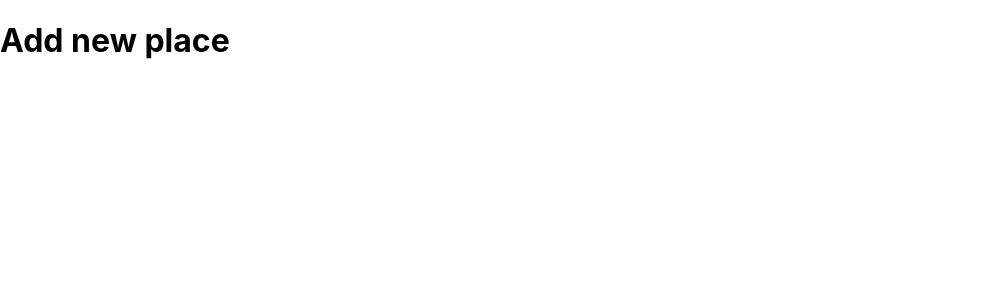
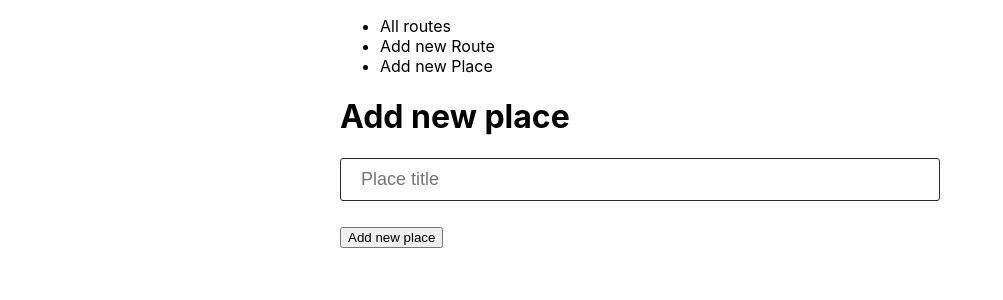
Before and after one commit to MaWr1k/react-traveller-app, a Next.js app: page /add-new-place in a window 1280 px wide. Shown: the top 300 px of the page, without its empty margins (0-1003 px from the left). Built offline with nearby package versions, Linux system fonts and the light colour scheme.

Commit message:
add custom hook useInput

```diff
--- /dev/null
+++ b/components/common/UI/Layout.js
@@ -0,0 +1,29 @@
+import React from 'react';
+import Link from 'next/link';
+
+const Layout = (props) => {
+  return (
+    <div>
+      <header>
+        <nav>
+          <ul>
+            <li>
+              <Link href="/">All routes</Link>
+            </li>
+            <li>
+              <Link href="/add-new-route">Add new Route</Link>
+            </li>
+            <li>
+              <Link href="/add-new-place">Add new Place</Link>
+            </li>
+          </ul>
+        </nav>
+      </header>
+      <main>
+        {props.children}
+      </main>
+    </div>
+  );
+};
+
+export default Layout;
--- /dev/null
+++ b/components/common/form/Input.js
@@ -0,0 +1,13 @@
+import React from 'react';
+import classes from './Input.module.css';
+
+const Input = ({name, value, placeholder, onChange, onBlur, inputClasses, errorText, hasErrors}) => {
+  return (
+    <label htmlFor="" className={`${inputClasses} ${classes.label}`}>
+      <input type="text" name={name} className={classes.input} defaultValue={value} placeholder={placeholder} onChange={onChange} onBlur={onBlur}/>
+      {hasErrors && <div className={classes['error-text']}>{errorText}</div>}
+    </label>
+  );
+};
+
+export default Input;
--- /dev/null
+++ b/components/common/form/Input.module.css
@@ -0,0 +1,25 @@
+.label{
+    padding-bottom: 25px;
+    width: 100%;
+    display: block;
+}
+.input{
+    border-radius: 3px;
+    border: 1px solid #2a2a2a;
+    background-color: transparent;
+    padding: 10px 20px;
+    font-size: 18px;
+    width: 100%;
+}
+.input:focus{
+
+}
+
+.invalid .input{
+    border-color: #ff6767;
+}
+
+.error-text{
+    padding-top: 10px;
+    color: #ff6767;
+}
--- /dev/null
+++ b/hooks/use-input.js
@@ -0,0 +1,27 @@
+import {useState} from 'react';
+
+const useInput = (validateFunc) => {
+  const [enteredValue, setEnteredValue] = useState('');
+  const [isTouched, setIsTouched] = useState(false);
+
+  const valueIsValid = validateFunc(enteredValue);
+  const hasErrors = !valueIsValid && isTouched;
+  const valueInputClasses = hasErrors ? 'invalid': 'is-valid';
+
+  const valueChangeHandler = (event) => {
+    setEnteredValue(event.target.value);
+  }
+  const inputBlurHandler = () => {
+    setIsTouched(true);
+  }
+
+  const reset = () => {
+    setIsTouched(false);
+    setEnteredValue('');
+  }
+
+  return {value: enteredValue, isValid: valueIsValid, hasErrors, valueInputClasses, valueChangeHandler, inputBlurHandler, reset};
+
+};
+
+export default useInput;
--- a/pages/_app.js
+++ b/pages/_app.js
@@ -1,7 +1,15 @@
-import '../styles/globals.css'
+import {Provider} from "react-redux";
+
+import '../styles/globals.css';
+import Layout from "../components/common/UI/Layout";
+import { store } from "../store/store";
 
 function MyApp({ Component, pageProps }) {
-  return <Component {...pageProps} />
+  return (<Provider store={store}>
+    <Layout>
+      <Component {...pageProps} />
+    </Layout>
+  </Provider>)
 }
 
 export default MyApp
--- a/pages/add-new-place.js
+++ b/pages/add-new-place.js
@@ -1,10 +1,32 @@
-import React from 'react';
+import React, {Fragment} from 'react';
+import Input from "../components/common/form/Input";
+import useInput from "../hooks/use-input";
 
 const AddNewPlace = () => {
+
+  const {
+    value: titleValue,
+    isValid: titleIsValid,
+    hasErrors: titleHasErrors,
+    valueInputClasses: titleInputClasses,
+    valueChangeHandler: titleChangeHandler,
+    inputBlurHandler: titleBlurHandler,
+    reset: titleReset
+  } = useInput(value=>value.length>3);
+
+  const formSubmitHandler = (e) => {
+    e.preventDefault();
+    console.log('send form');
+  }
   return (
-    <div>
+    <Fragment>
       <h1>Add new place</h1>
-    </div>
+      <form action="" onSubmit={formSubmitHandler}>
+        <Input name='title' placeholder='Place title' value={titleValue} onChange={titleChangeHandler} onBlur={titleBlurHandler} inputClasses={titleInputClasses} errorText='error text' hasErrors={titleHasErrors} />
+        <button>Add new place</button>
+      </form>
+
+    </Fragment>
   );
 };
 
--- a/pages/add-new-route.js
+++ b/pages/add-new-route.js
@@ -1,10 +1,10 @@
-import React from 'react';
+import React, {Fragment} from 'react';
 
 const AddNewRoute = () => {
   return (
-    <div>
+    <Fragment>
       <h1>Add new route</h1>
-    </div>
+    </Fragment>
   );
 };
 
--- /dev/null
+++ b/store/placeSlice.js
@@ -0,0 +1,39 @@
+import {createSlice} from "@reduxjs/toolkit";
+
+const initialState = {
+  fields:{
+    title:{
+      value:'',
+      isCorrect: false,
+      isEdited: false,
+    },
+    address:{
+      value:'',
+      isCorrect: false,
+      isEdited: false,
+    },
+    image:{
+      value:'',
+      isCorrect: false,
+      isEdited: false,
+    },
+    desc:{
+      value:'',
+      isCorrect: false,
+      isEdited: false,
+    }
+  }
+};
+
+const placeSlice = createSlice({
+  name:'place',
+  initialState,
+  reducers:{
+    checkTitle:(state)=>{
+      console.log(state);
+    }
+  }
+});
+
+export const placeActions = placeSlice.actions;
+export default placeSlice.reducer;
--- /dev/null
+++ b/store/store.js
@@ -0,0 +1,8 @@
+import {configureStore} from "@reduxjs/toolkit";
+import placeReducer from '../store/placeSlice';
+
+export const store = configureStore({
+  reducer:{
+    place: placeReducer,
+  }
+});
--- a/styles/globals.css
+++ b/styles/globals.css
@@ -14,3 +14,11 @@ a {
 * {
   box-sizing: border-box;
 }
+header{
+    max-width: 600px;
+    margin: 0 auto;
+}
+main{
+    max-width: 600px;
+    margin: 0 auto;
+}
```
Also changed, not shown: pages/index.js (line endings or trailing spaces).
